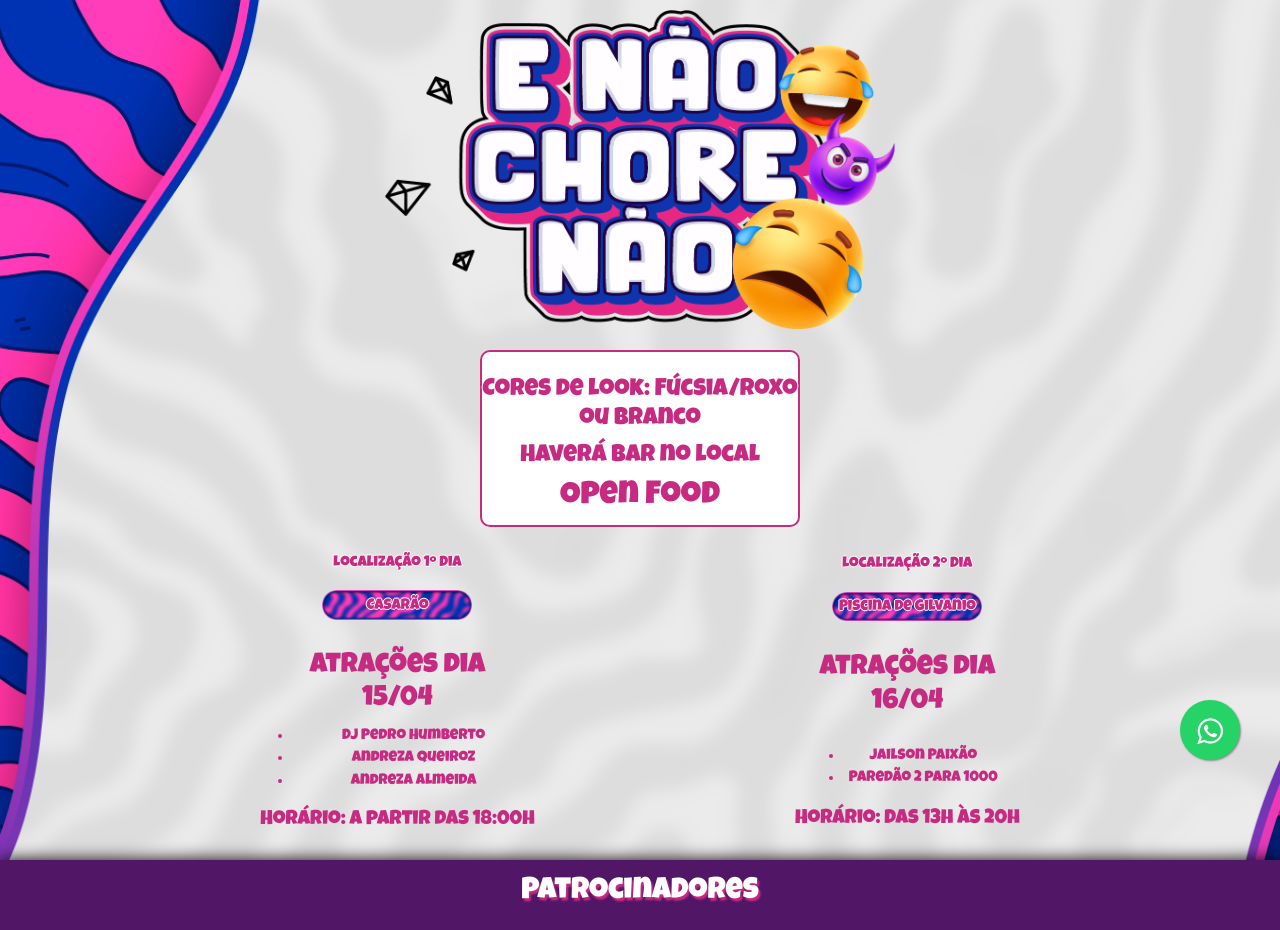
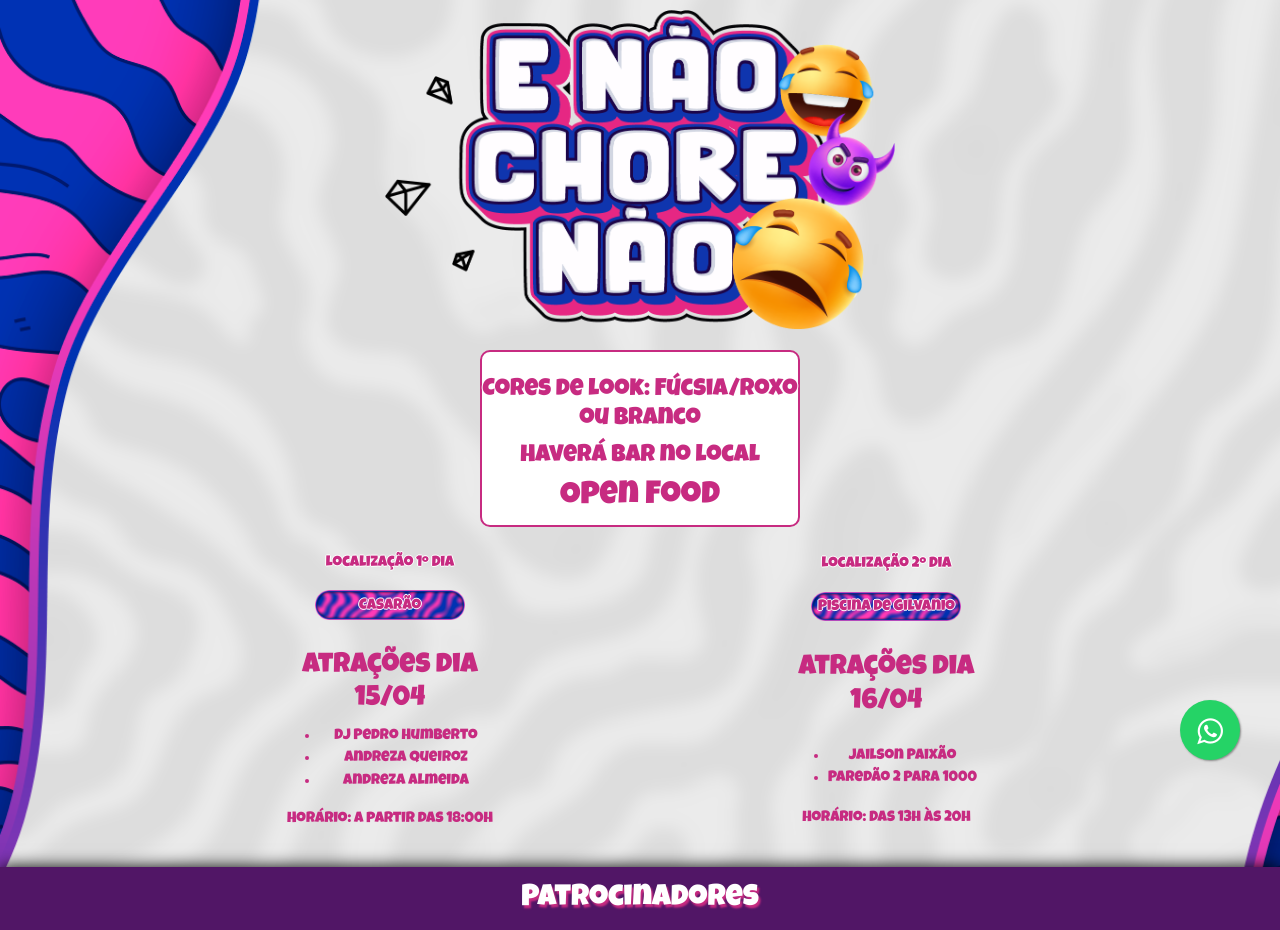
Before and after one commit to viniciusHerminio/pageGlaybson, a React (Create React App) app: page / in a window 1280 px wide. Shown: the top 930 px of the page. Built offline with nearby package versions, Linux system fonts and the light colour scheme.

Commit message:
refatorando horarios

```diff
--- a/src/App.js
+++ b/src/App.js
@@ -75,7 +75,7 @@ function App() {
           <li>Andreza Queiroz</li>
           <li>Andreza Almeida</li>
         </ul>
-        <h5>Horário: A partir das 18:00h</h5>
+        <p>Horário: A partir das 18:00h</p>
       </div>
       <div className='titleLocalizacao d-flex flex-column justify-content-evenly'>
       <a href="https://goo.gl/maps/DmNPhiGdLvzSZJ6L6">
@@ -90,7 +90,7 @@ function App() {
           <li>Jailson Paixão</li>
           <li>Paredão 2 para 1000</li>
         </ul>
-        <h5>Horário: Das 13h às 20h</h5>
+        <p>Horário: Das 13h às 20h</p>
       </div>
       </div>
       <div className='quadroPatrocinadores'>
```
